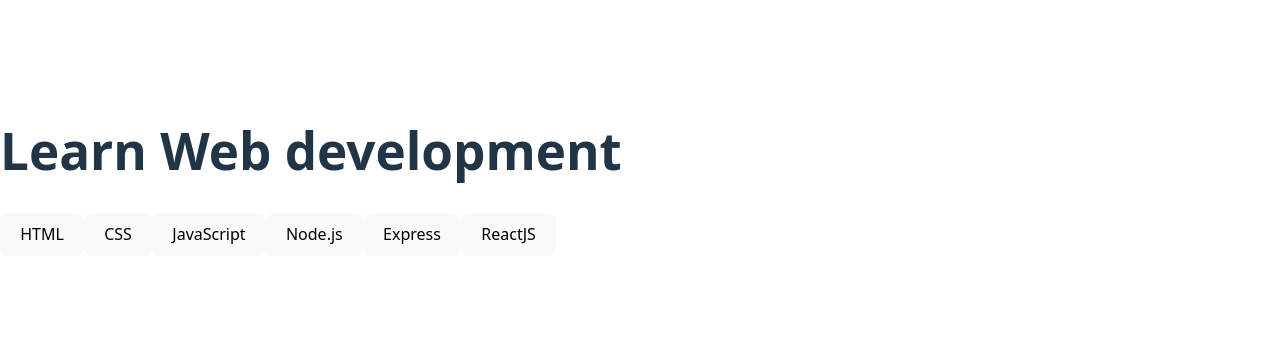
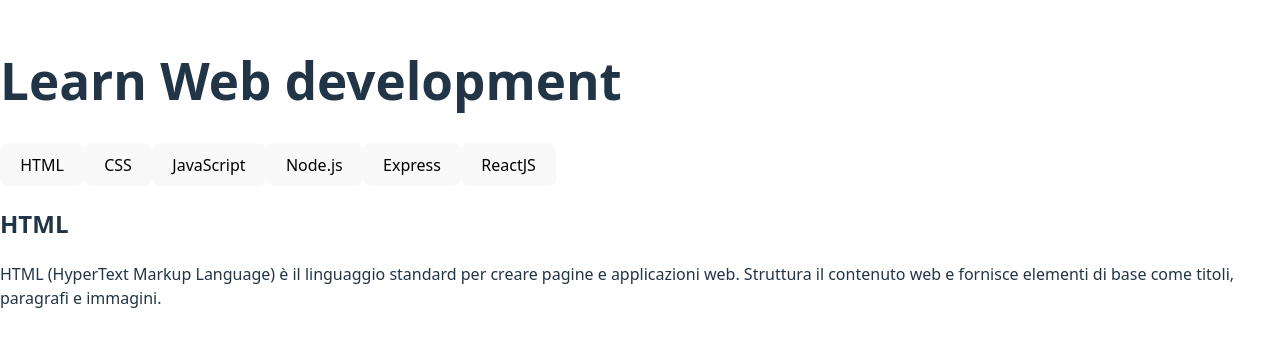
Before and after one commit to gabrielebonucci/react-use-state, a React (Vite) app: page / in a window 1280 px wide. Shown: the part 228-574 px from the top of the page. Built offline with nearby package versions, Linux system fonts and the light colour scheme.

Commit message:
titolo e descrizione del linguaggio al momento del click sul bottone

```diff
--- a/src/App.jsx
+++ b/src/App.jsx
@@ -28,7 +28,8 @@ function App() {
       </div>
 
       <div className='card'>
-
+        <h2>{selectedLanguage.title}</h2>
+        <p>{selectedLanguage.description}</p>
       </div>
 
     </div>
```
